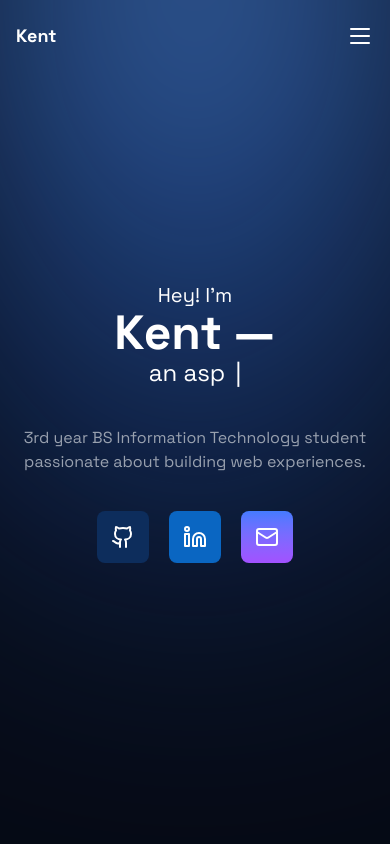
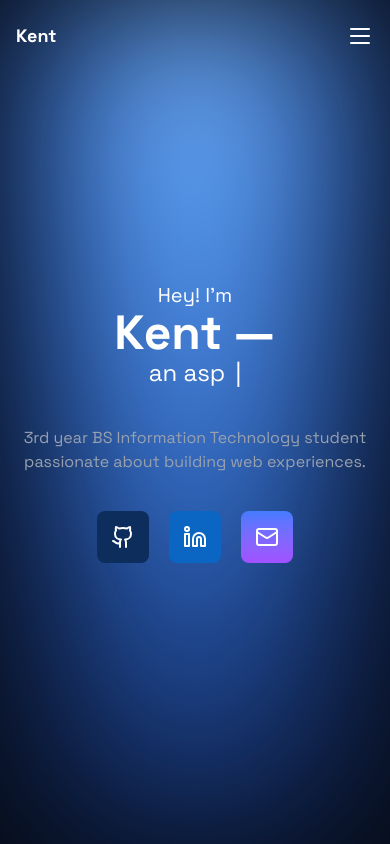
Before and after one commit to kentvillalun/portfolio, a React (Vite) app: page / in a window 390 px wide. Shown: the top 844 px of the page. Built offline with nearby package versions, Linux system fonts and the light colour scheme.

Commit message:
Describe changes

```diff
--- a/src/components/sections/Home.jsx
+++ b/src/components/sections/Home.jsx
@@ -21,11 +21,11 @@ export const Home = ({ isLoaded }) => {
 
       {/* Gradient Background */}
       <div
-        className={`absolute top-0 left-1/2 -translate-x-1/2 -translate-y-1/3 w-screen h-screen gradient-background transition-all duration-1000 ease-out pointer-events-none
+        className={`absolute top-0 left-1/2 -translate-x-1/2 md:-translate-y-1/3 w-screen h-screen gradient-background transition-all duration-1000 ease-out pointer-events-none
           ${
             isLoaded
-              ? "opacity-100 scale-100 blur-[150px] gradient-float"
-              : "opacity-0 scale-75 blur-[250px]"
+              ? "opacity-100 scale-100 md:blur-[150px] blur-[80px] gradient-float"
+              : "opacity-0 scale-75 md:blur-[250px] blur-[120px]"
           }
         `}
       ></div>
--- a/src/components/sections/Skills.jsx
+++ b/src/components/sections/Skills.jsx
@@ -47,7 +47,7 @@ export const Skills = () => {
                       >
                         <div className="">
                           <Icon
-                            className={`md:w-24 w-10 opacity-10 hover:opacity-100 transition-all cursor-pointer`}
+                            className={`md:w-24 w-10 opacity-100 md:opacity-10 md:hover:opacity-100 transition-all cursor-pointer`}
                             fill={color}
                           />
                         </div>
```
